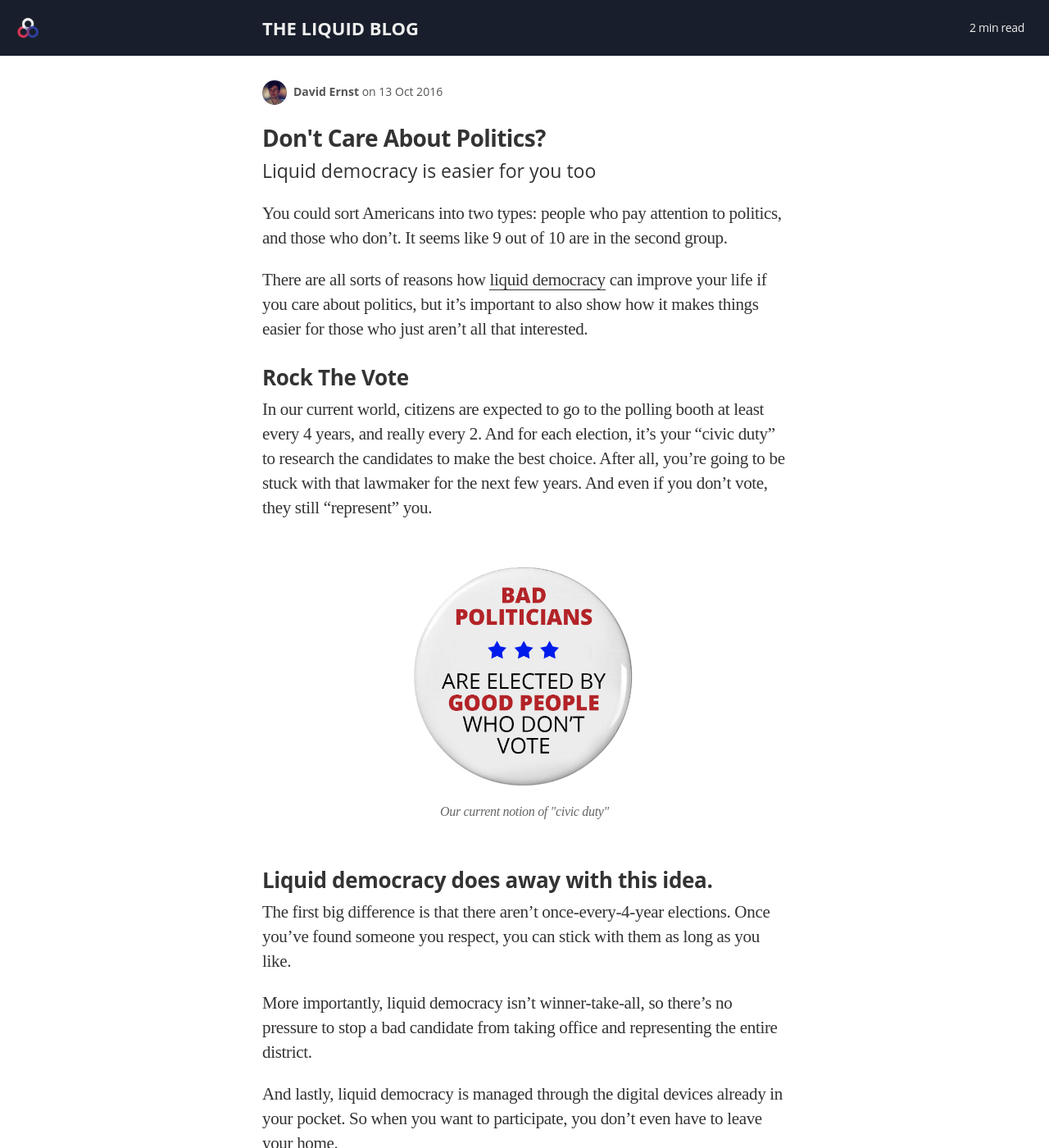
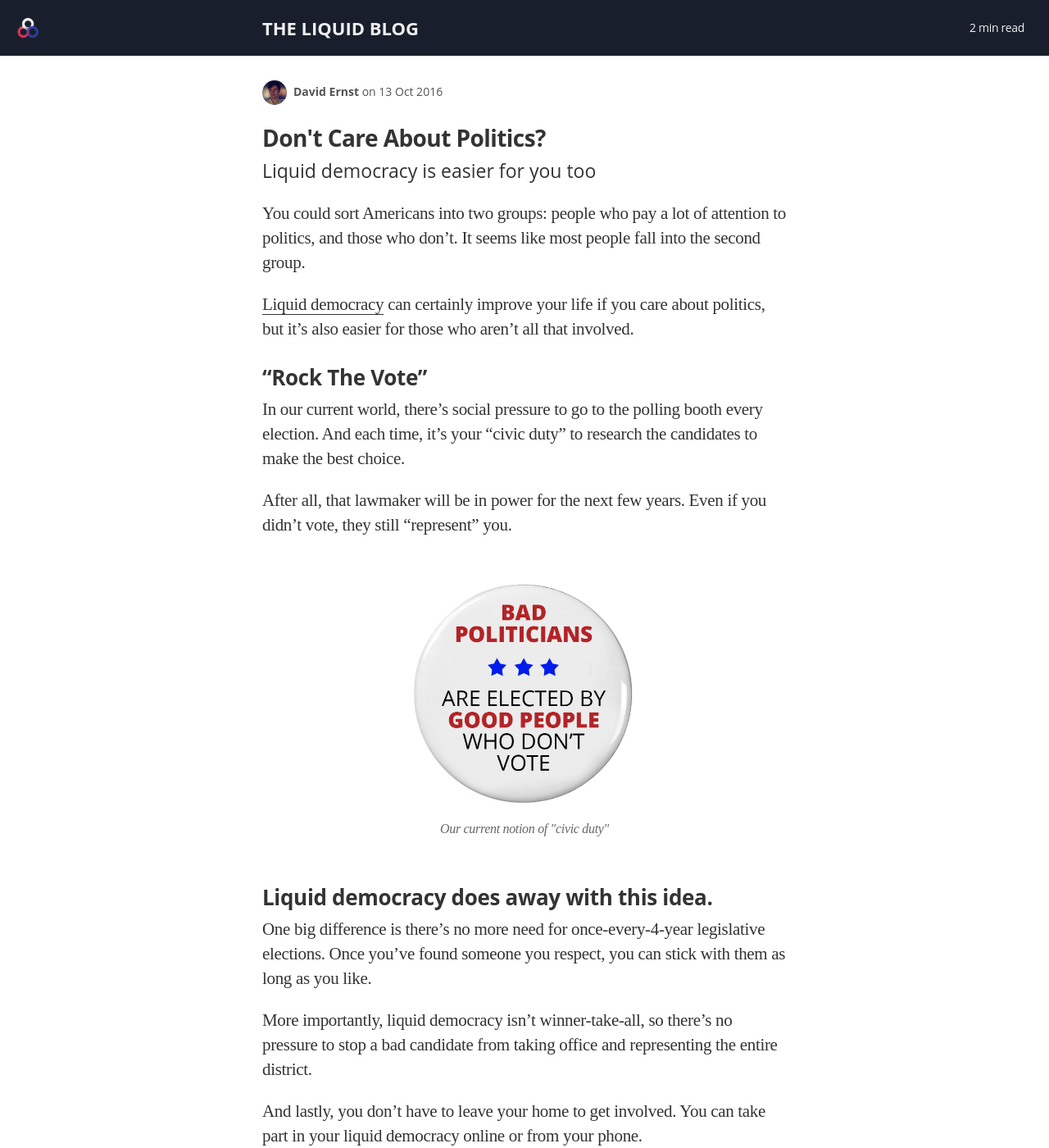
Before and after one commit to voteliquid/blog, a Jekyll site: the page built from _posts/2016-10-13-dont-care-about-politics.md, in a window 1280 px wide and 1400 px high. Shown: the whole window at 82% size. Built offline with Jekyll 4.4.1, drawn with Linux system fonts in a browser that asks for light colours; nearby versions of some CDN libraries; some web fonts are replaced; some of the changed text lies outside the part shown.

Commit message:
Revise 'Dont care about politics?'

```diff
--- a/_posts/2016-10-13-dont-care-about-politics.md
+++ b/_posts/2016-10-13-dont-care-about-politics.md
@@ -4,25 +4,27 @@ title: "Don't Care About Politics?"
 subtitle: "Liquid democracy is easier for you too"
 author: davidernst
 date: 2016-10-13
-excerpt: "There are all sorts of reasons how liquid democracy can improve your life if you care about politics, but it's important to also show how it makes things easier for those who just aren't all that interested."
+excerpt: "Liquid democracy can improve your life if you care about politics, but it's also easier for those who aren't all that involved."
 ---
 
-You could sort Americans into two types: people who pay attention to politics, and those who don't. It seems like 9 out of 10 are in the second group.
+You could sort Americans into two groups: people who pay a lot of attention to politics, and those who don't. It seems like most people fall into the second group.
 
-There are all sorts of reasons how [liquid democracy](/2016/09/21/what-is-liquid-democracy/) can improve your life if you care about politics, but it's important to also show how it makes things easier for those who just aren't all that interested.
+[Liquid democracy](/2016/09/21/what-is-liquid-democracy/) can certainly improve your life if you care about politics, but it's also easier for those who aren't all that involved.
 
-### Rock The Vote
+### "Rock The Vote"
 
-In our current world, citizens are expected to go to the polling booth at least every 4 years, and really every 2. And for each election, it's your "civic duty" to research the candidates to make the best choice. After all, you're going to be stuck with that lawmaker for the next few years. And even if you don't vote, they still "represent" you.
+In our current world, there's social pressure to go to the polling booth every election. And each time, it's your "civic duty" to research the candidates to make the best choice.
+
+After all, that lawmaker will be in power for the next few years. Even if you didn't vote, they still "represent" you.
 
 <img src="/assets/article_images/2016-10-13-dont-care-about-politics/bad-politicians-elected-by-not-voting.png" alt="Our current notion of &quot;civic duty&quot;" width="300" />
 
 ### Liquid democracy does away with this idea.
 
-The first big difference is that there aren't once-every-4-year elections. Once you've found someone you respect, you can stick with them as long as you like.
+One big difference is there's no more need for once-every-4-year legislative elections. Once you've found someone you respect, you can stick with them as long as you like.
 
 More importantly, liquid democracy isn't winner-take-all, so there's no pressure to stop a bad candidate from taking office and representing the entire district.
 
-And lastly, liquid democracy is managed through the digital devices already in your pocket. So when you want to participate, you don't even have to leave your home.
+And lastly, you don't have to leave your home to get involved. You can take part in your liquid democracy online or from your phone.
 
-All of this adds up to make it a more convenient way to do democracy than what we have today.
+This all adds up to make a more convenient democracy than what we have today.
```
